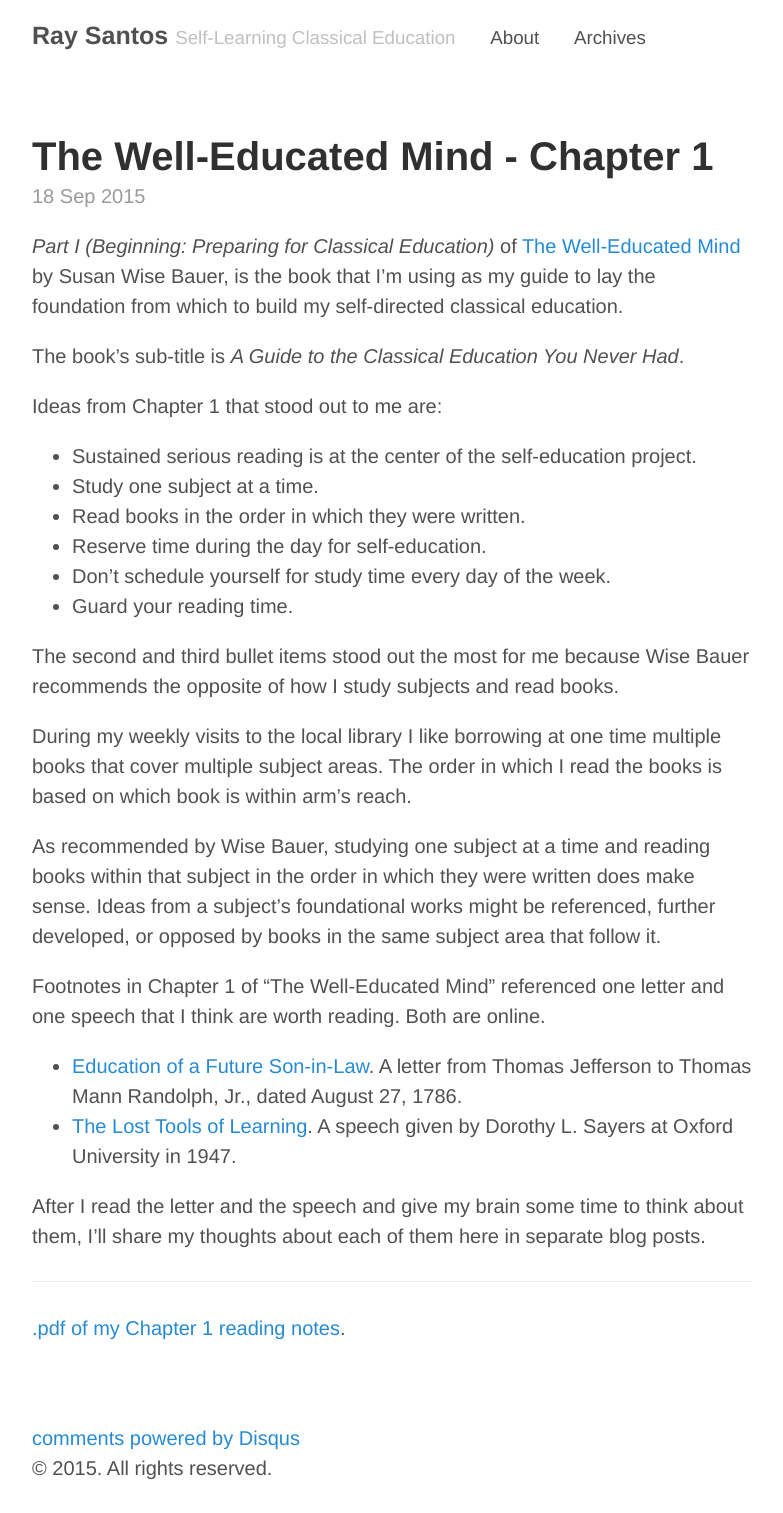
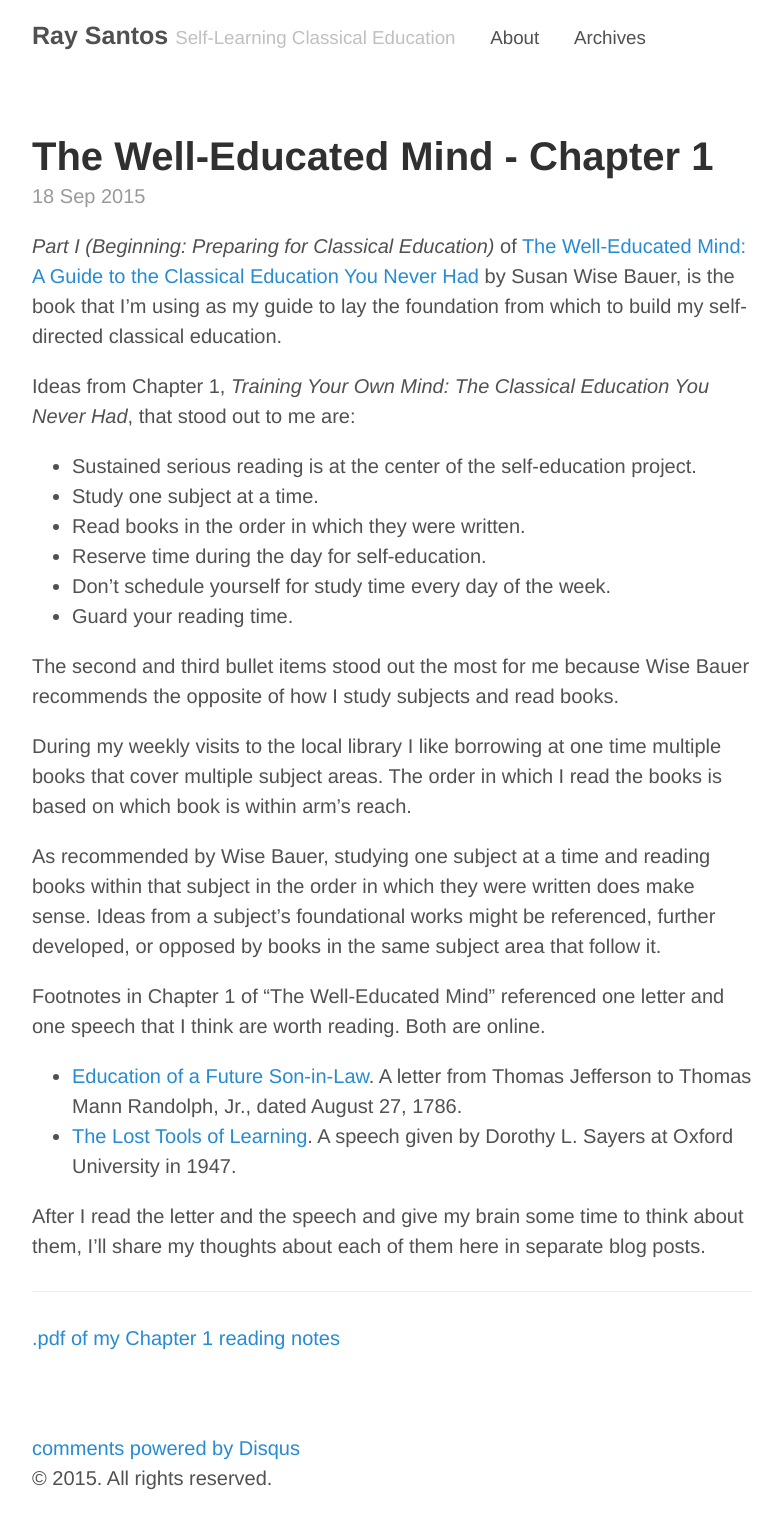
Before and after one commit to raysantoscom/raysantoscom.github.io, a Jekyll site: the page built from _posts/2015-09-18-well-educated-mind-1.md, in a window 1280 px wide. Shown: the whole page, without its empty margins (248-1031 px from the left). Built offline with Jekyll 4.4.1, drawn with Linux system fonts in a browser that asks for light colours; Markdown is read by kramdown in place of the engine named in the settings; comment, search, counter and statistics services are not loaded.

Commit message:
Minor content updates - 2015-09-18-well-educated-mind-1.md

```diff
--- a/_posts/2015-09-18-well-educated-mind-1.md
+++ b/_posts/2015-09-18-well-educated-mind-1.md
@@ -5,11 +5,9 @@
 comments: True
 ---
 
-*Part I (Beginning: Preparing for Classical Education)* of [The Well-Educated Mind](http://www.amazon.com/gp/product/0393050947/ref=as_li_qf_sp_asin_il_tl?ie=UTF8&camp=1789&creative=9325&creativeASIN=0393050947&linkCode=as2&tag=6767151-20&linkId=DLLLQ6NYPWZMLZ7A) by Susan Wise Bauer, is the book that I'm using as my guide to lay the foundation from which to build my self-directed classical education.
+*Part I (Beginning: Preparing for Classical Education)* of [The Well-Educated Mind: A Guide to the Classical Education You Never Had](http://www.amazon.com/gp/product/0393050947/ref=as_li_qf_sp_asin_il_tl?ie=UTF8&camp=1789&creative=9325&creativeASIN=0393050947&linkCode=as2&tag=6767151-20&linkId=DLLLQ6NYPWZMLZ7A) by Susan Wise Bauer, is the book that I'm using as my guide to lay the foundation from which to build my self-directed classical education.
 
-The book's sub-title is *A Guide to the Classical Education You Never Had*.
-
-Ideas from Chapter 1 that stood out to me are:
+Ideas from Chapter 1, *Training Your Own Mind: The Classical Education You Never Had*, that stood out to me are:
 
 * Sustained serious reading is at the center of the self-education project.
 * Study one subject at a time.
@@ -33,4 +31,4 @@
 
 -----
 
-[.pdf of my Chapter 1 reading notes](/pdf/well-educated-mind/18Sep2015-ch01-notes.pdf).
+[.pdf of my Chapter 1 reading notes](/pdf/well-educated-mind/18Sep2015-ch01-notes.pdf)
```
